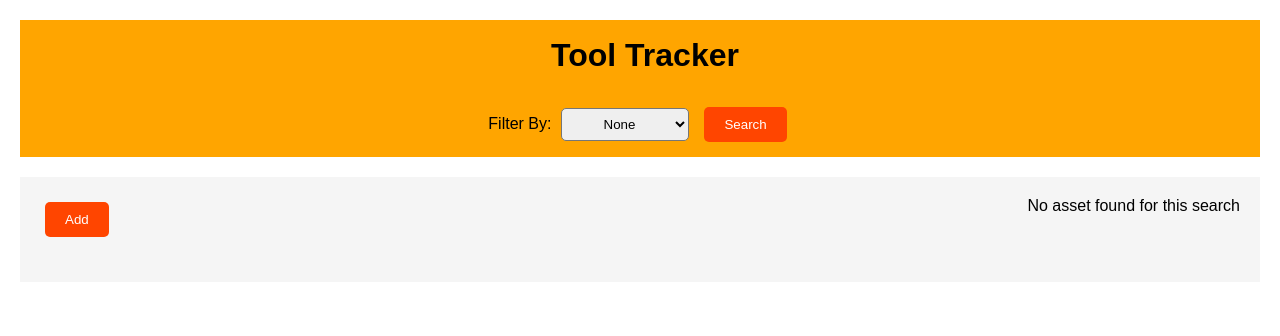
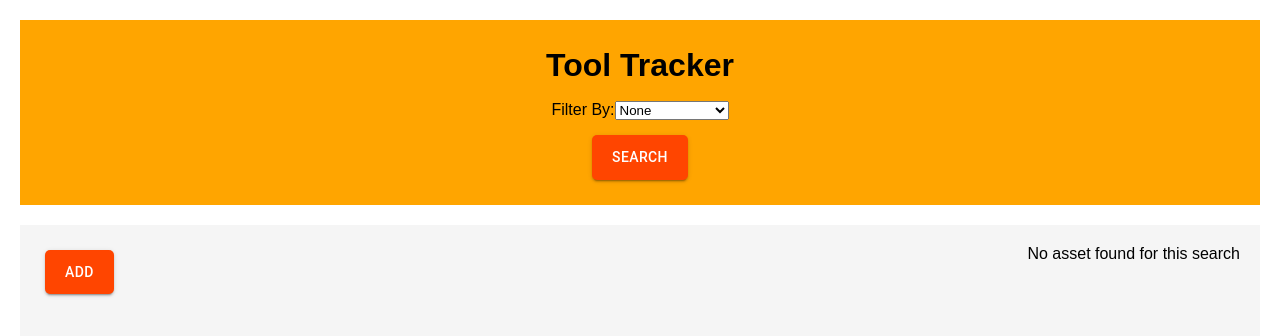
Before and after one commit to KushagraVisteon/tool-tracker, a React (Vite) app in the folder client/client-tool-tracker/: page / in a window 1280 px wide. Shown: the top 336 px of the page. Built offline with nearby package versions, Linux system fonts and the light colour scheme.

Commit message:
basic layout changes

```diff
--- a/client/client-tool-tracker/src/Components/Assets.jsx
+++ b/client/client-tool-tracker/src/Components/Assets.jsx
@@ -1,31 +1,49 @@
-import { useState, useEffect } from 'react';
-import Asset from './Asset';
-import AddAssets from './AddAssets';
-import BasicTable from './BasicTable';
+import { useState, useEffect } from "react";
+import Asset from "./Asset";
+import AddAssets from "./AddAssets";
+import BasicTable from "./BasicTable";
+import { Button, ButtonGroup } from "@mui/material";
+import PrimaryButton from "./PrimaryButton";
 
 function Assets({ loading, data, download }) {
-
   const [isClicked, setIsClicked] = useState(false);
   const isCancled = () => {
-    setIsClicked(false)
-  }
+    setIsClicked(false);
+  };
   useEffect(() => {
     console.log("isLoading: " + loading);
-  }, [loading])
-  console.log(data.length)
+  }, [loading]);
+  console.log(data.length);
 
   return (
-    <div className='assets'>
+    <div className="assets">
       {data && data.length > 0 ? <BasicTable data={data} /> : null}
       <div className="assets-buttons">
-        <button onClick={() => setIsClicked(prev => !prev)}>Add</button>
-        {loading && <div className='loading-overlay'></div>}
-        {data && data.length === 0 && !loading && <div>No asset found for this search</div>}
-        {data && data.length > 0 && <button onClick={() => { download() }}>Download Data</button>}
+        <PrimaryButton
+          onClick={() => setIsClicked((prev) => !prev)}
+          variant="contained"
+        >
+          Add
+        </PrimaryButton>
+        {loading && <div className="loading-overlay"></div>}
+        {data && data.length === 0 && !loading && (
+          <div>No asset found for this search</div>
+        )}
+
+        {data && data.length > 0 && (
+          <PrimaryButton
+            onClick={() => {
+              download();
+            }}
+            variant="contained"
+          >
+            Download Data
+          </PrimaryButton>
+        )}
       </div>
       {isClicked ? <AddAssets isCancled={isCancled} /> : null}
     </div>
-  )
+  );
 }
 
-export default Assets
+export default Assets;
--- a/client/client-tool-tracker/src/Components/Header.jsx
+++ b/client/client-tool-tracker/src/Components/Header.jsx
@@ -1,8 +1,8 @@
 import { useEffect, useState } from "react";
+import PrimaryButton from "./PrimaryButton";
 
 function Header({ changeCategory, searched }) {
-
-  const [selectedValue, setSelectedValue] = useState('');
+  const [selectedValue, setSelectedValue] = useState("");
   const [enableInput, setEnableInput] = useState(false);
   const [categoryValue, setCategoryValue] = useState("");
 
@@ -16,13 +16,13 @@ function Header({ changeCategory, searched }) {
       setEnableInput(true);
     } else {
       setEnableInput(false);
-      setCategoryValue(''); // Reset category value when no filter is selected
+      setCategoryValue(""); // Reset category value when no filter is selected
     }
   };
 
   useEffect(() => {
-    console.log("categoryValue is: " + categoryValue)
-  }, [categoryValue])
+    console.log("categoryValue is: " + categoryValue);
+  }, [categoryValue]);
 
   // Determine what input type to show
   const renderInputField = () => {
@@ -37,7 +37,7 @@ function Header({ changeCategory, searched }) {
           <option value="BENGALURU">Bangaluru</option>
           <option value="CHENNAI">Chennai</option>
           <option value="GOA">Goa</option>
-          <option value="Pune">Pune</option>
+          <option value="PUNE">Pune</option>
           <option value="COIMBATORE">Coimbatore</option>
           <option value="TRIVANDRUM">Trivandrum</option>
         </select>
@@ -79,20 +79,32 @@ function Header({ changeCategory, searched }) {
     <div className="header">
       <h1 className="heading_header">Tool Tracker</h1>
       <div className="filter-container">
-        <label>
+        <label className="filter-label">
           Filter By:
-          <select className="heading_header" value={selectedValue} onChange={handleSelectChange}>
-            <option className="option" value="NONE">None</option>
-            <option className="option" value="LOCATION">Location</option>
-            <option className="option" value="ASSET_CATEGORY">Asset Category</option>
-            <option className="option" value="PROJECT">Project</option>
-            <option className="option" value="NAME">Name</option>
+          <select
+            className="filter-select"
+            value={selectedValue}
+            onChange={handleSelectChange}
+          >
+            <option value="NONE">None</option>
+            <option value="LOCATION">Location</option>
+            <option value="ASSET_CATEGORY">Asset Category</option>
+            <option value="PROJECT">Project</option>
+            <option value="NAME">Name</option>
           </select>
         </label>
-        {enableInput && renderInputField()}
-        <span className="btn-header-container">
-          <button onClick={() => { searched(selectedValue, categoryValue) }}>Search</button>
-        </span>
+        {enableInput && (
+          <div className="input-field-container">{renderInputField()}</div>
+        )}
+        <div className="btn-header-container">
+          <PrimaryButton
+            onClick={() => {
+              searched(selectedValue, categoryValue);
+            }}
+          >
+            Search
+          </PrimaryButton>
+        </div>
       </div>
     </div>
   );
--- /dev/null
+++ b/client/client-tool-tracker/src/Components/PrimaryButton.jsx
@@ -0,0 +1,32 @@
+import { styled } from "@mui/material/styles";
+import Button from "@mui/material/Button";
+
+const CustomButton = styled(Button)({
+  padding: "10px 20px",
+  margin: "5px",
+  backgroundColor: "#ff4500",
+  color: "white",
+  border: "none",
+  borderRadius: "5px",
+  cursor: "pointer",
+  transition: "background-color 0.3s ease",
+  "&:hover": {
+    backgroundColor: "#cc3700",
+  },
+});
+
+function PrimaryButton({ children, onClick, type }) {
+  return (
+    <CustomButton
+      onClick={() => {
+        onClick();
+      }}
+      variant="contained"
+      type={type}
+    >
+      {children}
+    </CustomButton>
+  );
+}
+
+export default PrimaryButton;
--- a/client/client-tool-tracker/src/Production.js
+++ b/client/client-tool-tracker/src/Production.js
@@ -1,5 +1,5 @@
-const isLive = true;
+const isLive = false;
 let localhost = "";
-if (!isLive) localhost = "http://localhost:3000"
+if (!isLive) localhost = "http://localhost:3000";
 
 export { localhost };
--- a/client/client-tool-tracker/src/index.css
+++ b/client/client-tool-tracker/src/index.css
@@ -11,24 +11,29 @@ body {
 }
 
 .heading_header {
-  margin-top: 0;
+  margin: 10px 0;
   text-align: center;
   outline: none;
   border-radius: 5px;
   padding: 7px;
-  margin-left: 10px;
+  width: 100%;
+  box-sizing: border-box;
 }
 
 .filter-container {
   display: flex;
-  justify-content: center;
+  flex-direction: column;
   align-items: center;
+  margin-top: 10px;
 }
 
 .category-input {
-  margin-left: 10px;
+  margin: 10px 0;
   padding: 7px;
   border-radius: 5px;
+  width: 100%;
+  max-width: 300px;
+  box-sizing: border-box;
 }
 
 .option {
@@ -39,7 +44,6 @@ button {
   padding: 10px 20px;
   margin: 5px;
   background-color: #ff4500;
-  /* Reddish-orange color */
   color: white;
   border: none;
   border-radius: 5px;
@@ -49,17 +53,10 @@ button {
 
 button:hover {
   background-color: #cc3700;
-  /* Slightly darker reddish-orange */
-}
-
-.button {
-  padding: 5px 12px;
-  margin: 2px;
 }
 
 .btn-header-container {
-  float: right;
-  margin-left: 10px;
+  margin: 10px 0;
 }
 
 .assets {
@@ -123,7 +120,6 @@ button:hover {
   padding: 20px;
 }
 
-/* Add these styles in your CSS file */
 .loading-overlay {
   position: fixed;
   top: 0;
@@ -131,17 +127,14 @@ button:hover {
   width: 100%;
   height: 100%;
   background: rgba(255, 255, 255, 0.8);
-  /* White background with opacity */
   display: flex;
   justify-content: center;
   align-items: center;
   z-index: 1000;
-  /* Make sure it covers everything */
 }
 
 .loading-overlay::before {
-  content: 'Loading...';
-  /* Simple text or replace with a spinner */
+  content: "Loading...";
   font-size: 2rem;
   color: #333;
 }
```
Also changed, not shown: client/client-tool-tracker/src/Components/AddAssets.jsx (+100 -51 lines).
